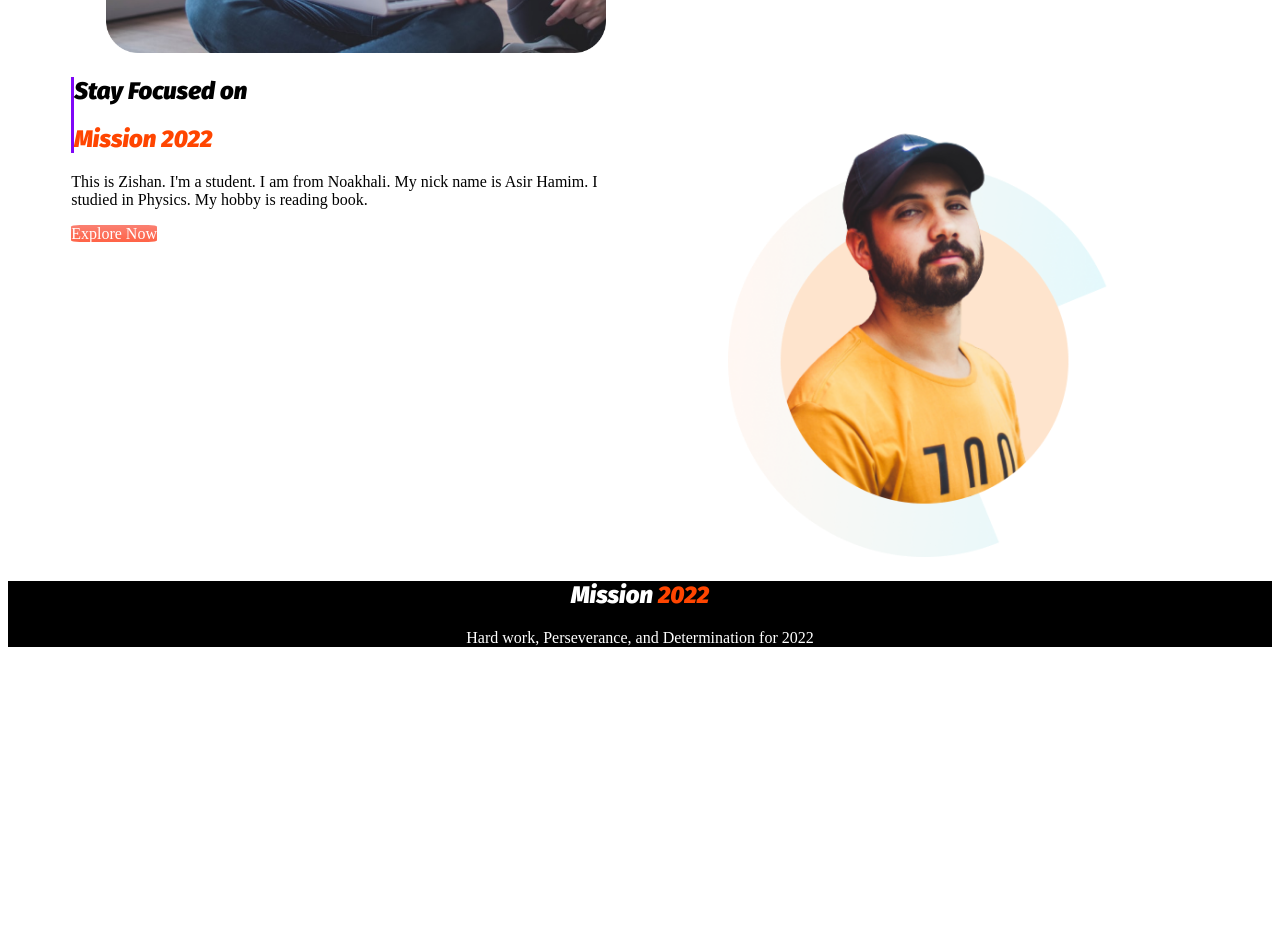
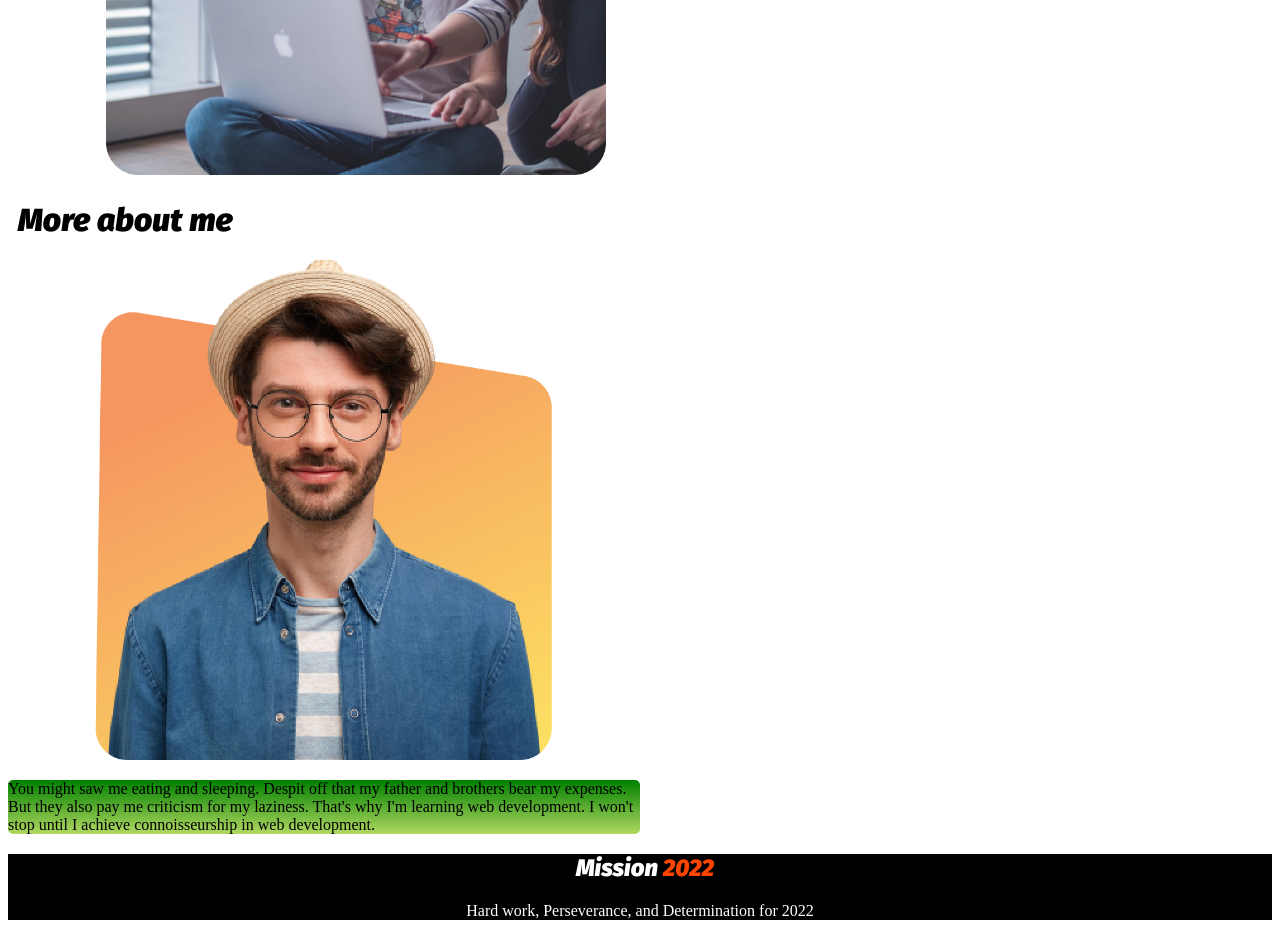
Before and after one commit to Zis20/mission-2022-main, a plain HTML site: page index.html in a window 1280 px wide. Shown: the part 1660-2588 px from the top of the page. Before the commit the page ends 2315 px from the top, so only its background shows below. Drawn offline with Linux system fonts and the light colour scheme.

Commit message:
first assignment

```diff
--- a/index.html
+++ b/index.html
@@ -29,6 +29,7 @@
                 hobby is reading book.</p>
 
             <a href="andaji.con" class="button-name"> Explore Now</a>
+            <h6>Scroll down to explore more about us</h6>
         </div>
         <div class="half-width">
             <img class="hero-img" src="images/person/person-0.png" alt="">
@@ -51,6 +52,7 @@
                 <p>This is Zishan. I'm a student. I am from Noakhali. My nick name is Asir Hamim. I studied in Physics.
                     My
                     hobby is reading book.</p>
+
             </div>
             <div class="same-width" id="bg-color3">
                 <img class="hero-img" src="images/illustrators/illustrator-3.png" alt="">
@@ -79,21 +81,24 @@
                 Read the Documentation</a>
         </div>
     </section>
-    <section class="hero1">
+    <section">
         <div class="half-width">
-            <div class="margin-add">
-                <h1>Stay Focused on </h1>
-                <h1><span class="color-name">Mission 2022</span></h1>
+            <div>
+                <h1>More about me</h1>
+
             </div>
+            <img class="hero-img" src="images/person/person-1.png" alt="">
 
-            <p>This is Zishan. I'm a student. I am from Noakhali. My nick name is Asir Hamim. I studied in Physics.
-                My
-                hobby is reading book.</p>
 
-            <a href="andaji.con" class="button-name"> Explore Now</a>
-        </div>
-        <div class="half-width">
-            <img class="hero-img" src="images/person/person-0.png" alt="">
+            <p id="bg-color5">You might saw me eating and sleeping. Despit off that my father and brothers bear my
+                expenses. But
+                they
+                also pay me criticism for my laziness. That's why I'm learning web development. I won't stop until I
+                achieve connoisseurship in web development.</p>
+
+
+
+
         </div>
         </section>
         <section id="bg-color4">
--- a/style.css
+++ b/style.css
@@ -1,6 +1,7 @@
 
 h1{
     font-family: 'Fira Sans', sans-serif;
+    padding: 0 0 0 10px;
 
 }
 .color-name{
@@ -10,7 +11,8 @@ h1{
    background-image: linear-gradient(salmon, tomato);
    text-decoration: none;
   color: white;
- border-radius: 10%;
+ border-radius: 8px;
+ padding: 10px 20px;
 
  }
  .margin-add{
@@ -24,9 +26,11 @@ h1{
  .hero1{
      display: flex;
      padding: 0 5% 0 5%;
+     margin-top: 50px;
  }
  .half-width {
      width: 50%;
+
  }
  .hero-img{
      width: 100%;
@@ -35,20 +39,14 @@ h1{
  }
  .same-width{
      width: 33.33%;
- }
- .footer{
-     /* height: 200px; */
-     background-color: white;
+     margin-right: 10px;
+    }
 
- }
- .footer > h3 {
-     text-align: center;
-     font-weight: 900;
-     font-size: 25px;
-     padding-top: 80px;
-     margin-bottom: 25px;
- }
- .footer > p{
+
+
+
+
+     .footer > p{
     background-color: black;
     text-align: center;
      padding-bottom: 100px;
@@ -78,3 +76,8 @@ h1{
   #bg-color4{
       background-color: black;
   }
+  #bg-color5{
+      background-image: linear-gradient(green, rgb(177, 216, 97));
+      border-radius: 5px;
+
+  }
```
Lines whose indentation alone changed are shown as unchanged.
